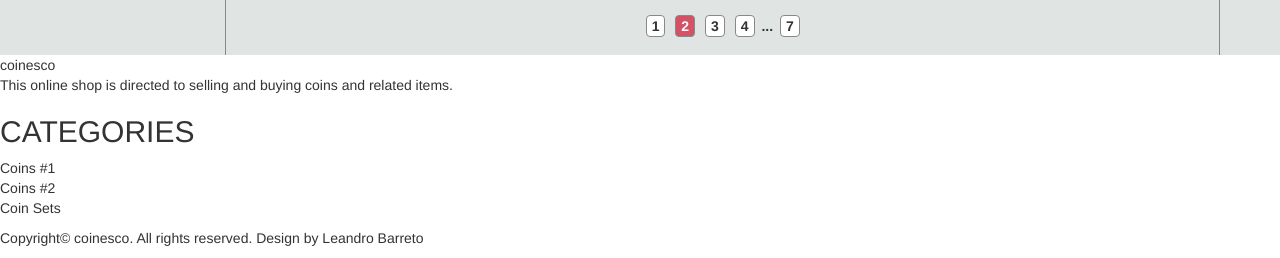
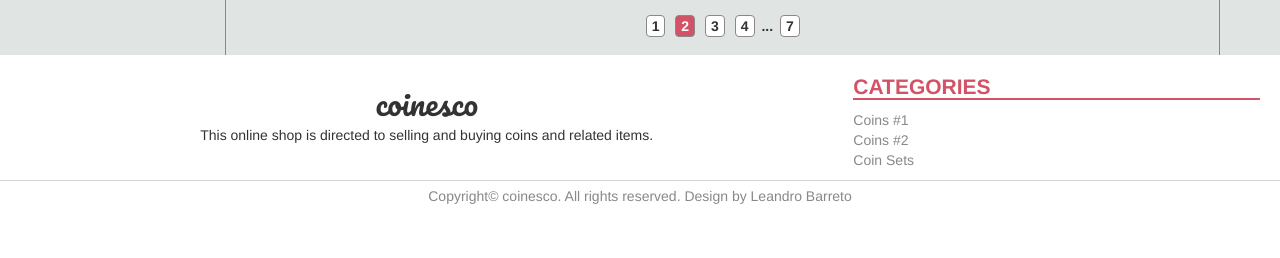
Before and after one commit to Leandro-Barretoo/html-css-capstone, a plain HTML site: page search-index.html in a window 1280 px wide. Shown: the part 1350-1608 px from the top of the page. After the commit the page ends 1566 px from the top, so only its background shows below. Drawn offline with nearby package versions, Linux system fonts and the light colour scheme.

Commit message:
Add footer styles

```diff
--- a/stylesheets/search-app.css
+++ b/stylesheets/search-app.css
@@ -221,3 +221,41 @@
 .num-item2 {
     font-weight: 600;
 }
+
+.foot-cont {
+    display: flex;
+    border-bottom: 1px solid lightgray;
+}
+
+.brand-ex {
+    flex: 2;
+    text-align: center;
+    margin-top: auto;
+    margin-bottom: auto;
+}
+
+.foot-logo {
+    font-family: 'Pacifico', cursive;
+    font-size: xx-large;
+}
+
+.categories-navi {
+    flex: 1;
+}
+
+.categ-foot-title {
+    font-size: revert;
+    color: #D35266;
+    font-weight: 600;
+    border-bottom: 2px solid #D35266;
+    margin-right: 20px;
+}
+
+.categ-foot-list {
+    color: #888888;
+}
+.copyright-sec {
+    color: #888888;
+    margin: 5px;
+    text-align: center;
+}
```
